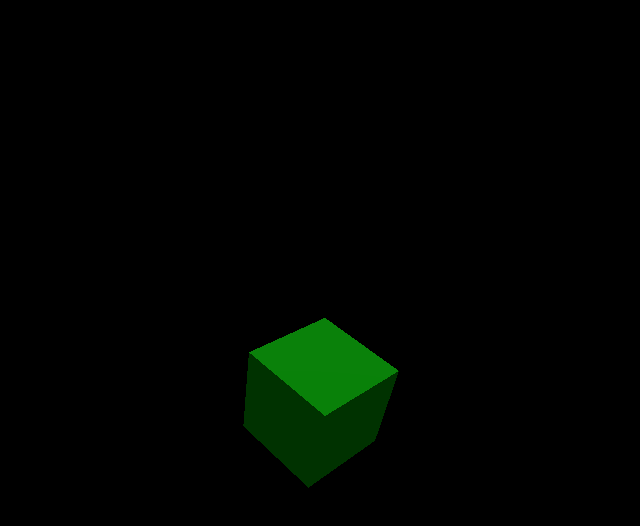
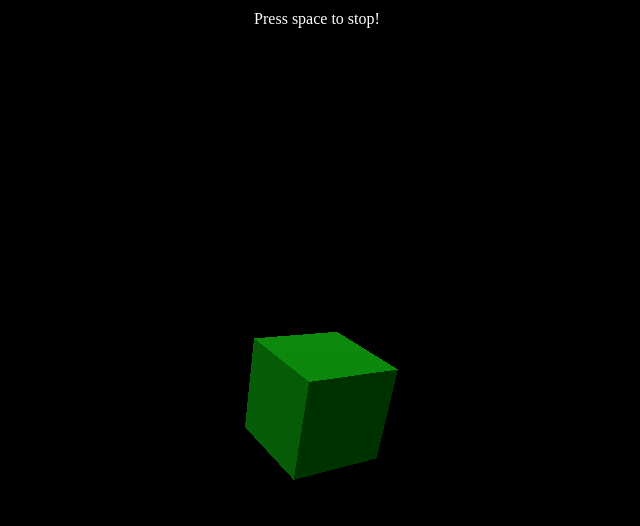
Before and after one commit to Suleiman0212/Tree.js, a website built with Vite: page src/index.html in a window 1280 px wide. Shown: the whole page, without its empty margins (323-963 px from the left). Built offline with nearby package versions, Linux system fonts and the light colour scheme.

Commit message:
Added examples folder and first `cube` example.

```diff
--- /dev/null
+++ b/src/examples/cube.css
@@ -0,0 +1,9 @@
+#info {
+  position: absolute;
+  top: 10px;
+  width: 100%;
+  text-align: center;
+  z-index: 100;
+  display:block;
+  color: #FFF;
+}
--- a/src/test.js
+++ b/src/examples/cube.js
@@ -1,6 +1,12 @@
+import './cube.css'
 import { OrbitControls } from 'three/examples/jsm/Addons.js';
-import { Camera, Engine, Graphics, Scene, Input } from './index.js';
+import { Camera, Engine, Graphics, Scene, Input } from '../index.js';
 import * as THREE from 'three';
+
+// Adding label
+const info = document.createElement('div')
+info.id = 'info';
+document.body.appendChild(info);
 
 // Initialize default engine features:
 // Graphics, Audio, Input, UI and etc.
@@ -28,11 +34,14 @@ Scene().add(cube);
 // Game loop
 // In most cases 60 times per second
 Engine.run(() => {
-  cube.rotation.z += 0.01;
 
   // Keyboard input
   if (Input.isKeyDown('Space')) {
-    cube.rotation.z -= 0.1;
+    info.textContent = 'ZA WARUDO!';
+  } else {
+    info.textContent = 'Press space to stop!';
+    cube.rotation.z += 0.01;
+    cube.rotation.x += 0.01;
   }
 
   // Update contols, when moving camera
--- a/src/index.html
+++ b/src/index.html
@@ -19,6 +19,6 @@
   </head>
   <body>
     <link rel="icon" href="/favicon.ico" />
-    <script src="./test.js" type="module"></script>
+    <script src="./examples/cube.js" type="module"></script>
   </body>
 </html>
```
Also changed, not shown: src/main.js (deleted).
